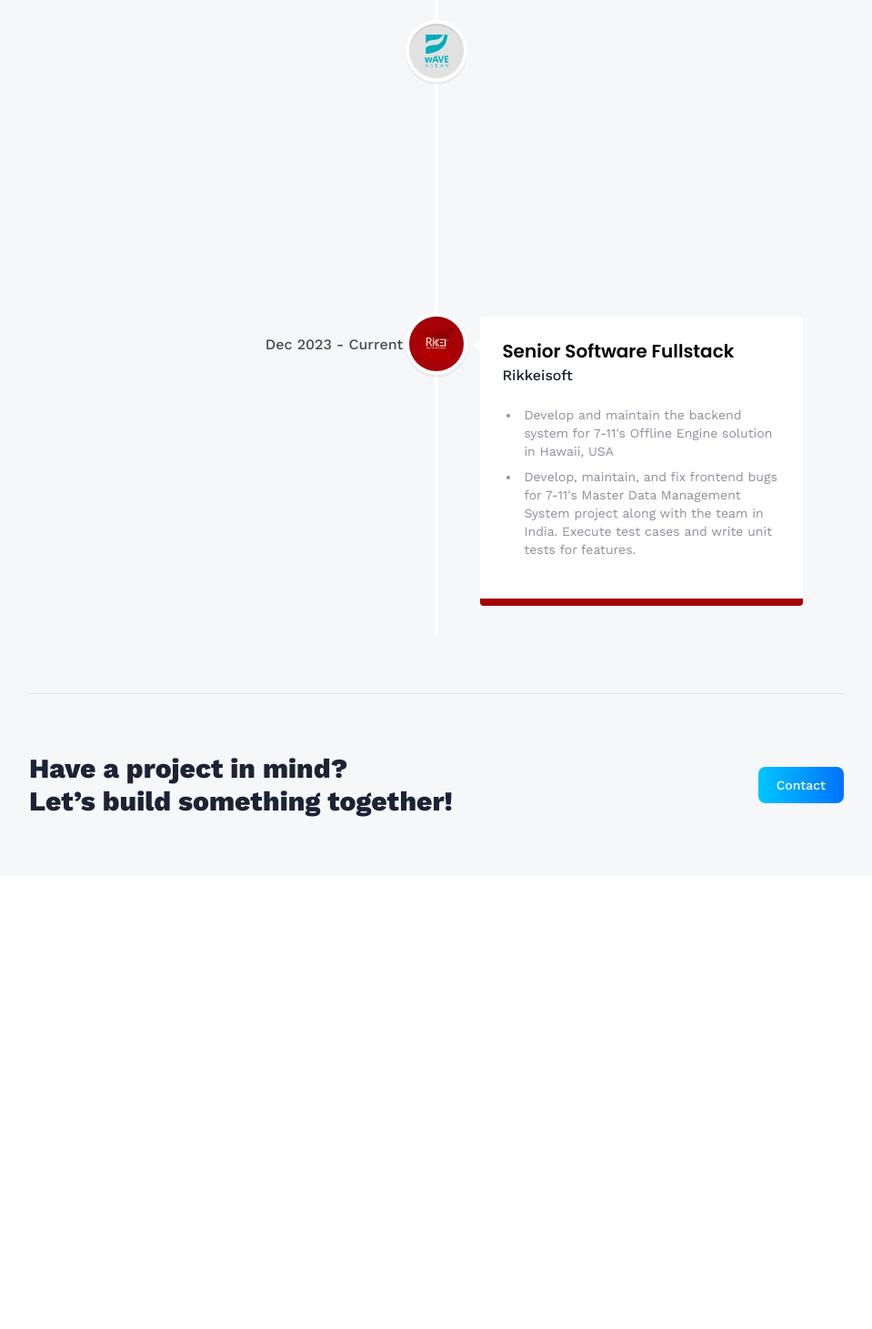
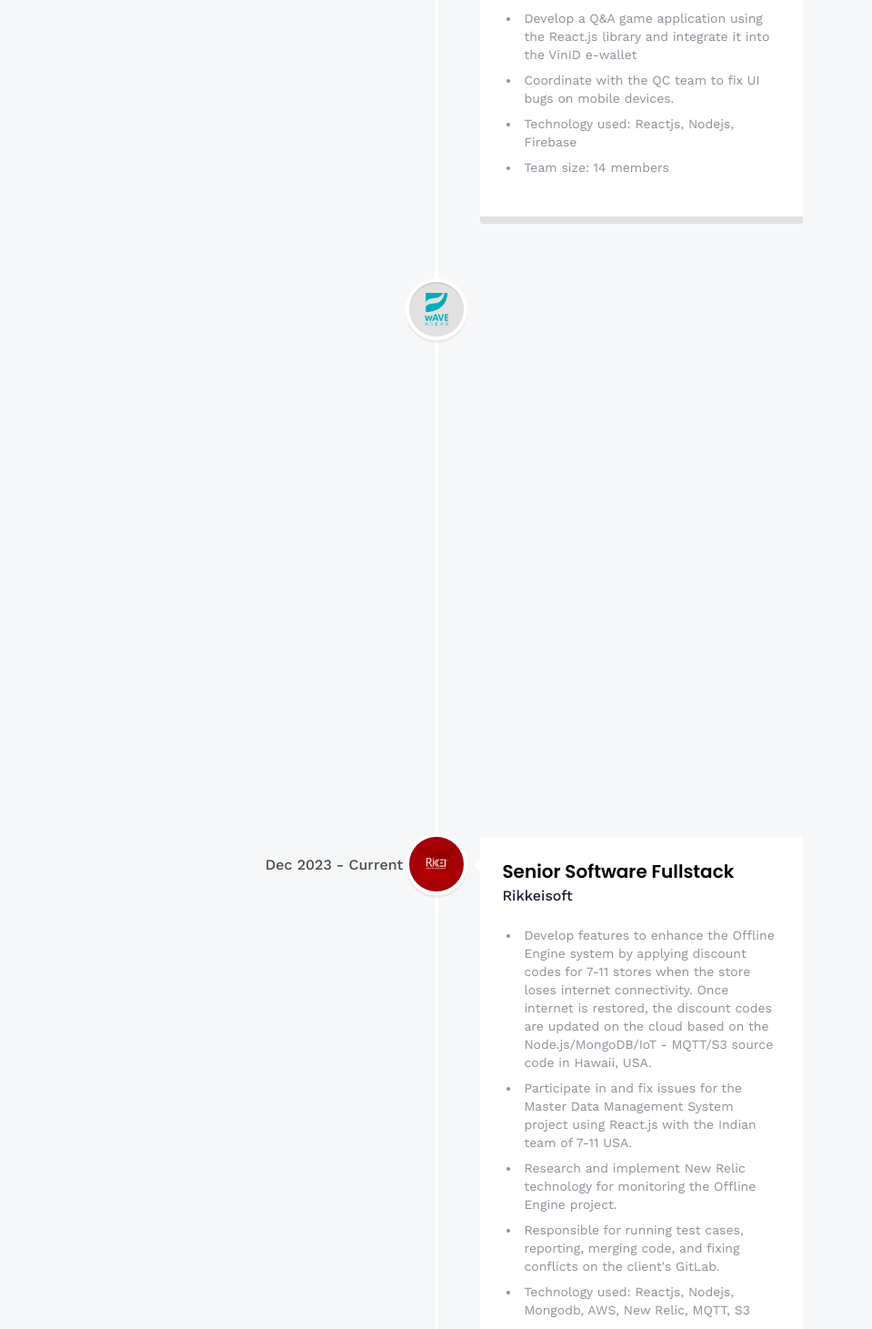
Before and after one commit to baophung020394/phunggiabao-portfolio, a React (Vite) app: page /about in a window 1280 px wide. Shown: the part 2220-3681 px from the top of the page at 91% size, without its empty margins (160-1119 px from the left). Before the commit the page ends 3183 px from the top, so only its background shows below. Built offline with nearby package versions, Linux system fonts and the light colour scheme; no server answers.

Commit message:
update experience

```diff
--- a/src/contants/index.js
+++ b/src/contants/index.js
@@ -122,8 +122,8 @@ export const experiences = [
     points: [
       "Development and maintenance of company system Sugar CRM",
       "Professional training to use the system for sales, admins, teachers",
-      // "Technology used: PHP, Sugar CRM",
-      // "Team size: 1 CTO, 2 PHP, 1 Database Engineer",
+      "Technology used: PHP, Sugar CRM",
+      "Team size: 1 CTO, 2 PHP, 1 Database Engineer",
     ],
   },
   {
@@ -135,6 +135,8 @@ export const experiences = [
     points: [
       "Development and maintenance project for clients",
       "Slice HTML from XD and Zeplin files. Responsible for the website's responsive.",
+      "Technology used: CMS Sitecore, HTML, CSS, JavaScript, Magento 2",
+      "Team size: 20",
     ],
   },
   {
@@ -145,7 +147,9 @@ export const experiences = [
     date: "Oct 2019 - Mar 2021",
     points: [
       "Develop a project for booking breakfast and lunch for internal company staff.",
-      " Develop a Big Data project, collaborating with the QC team to fix UI errors.",
+      "Develop a Big Data project, collaborating with the QC team to fix UI errors.",
+      "Technology used: Angular 9",
+      "Team size: 4 members",
     ],
   },
   {
@@ -157,6 +161,8 @@ export const experiences = [
     points: [
       "Develop a Q&A game application using the React.js library and integrate it into the VinID e-wallet",
       "Coordinate with the QC team to fix UI bugs on mobile devices.",
+      "Technology used: Reactjs, Nodejs, Firebase",
+      "Team size: 14 members",
     ],
   },
   {
@@ -166,8 +172,14 @@ export const experiences = [
     iconBg: "#e1e1e1",
     date: "Mar 2022 - Dec 2023",
     points: [
-      "Lead a small team including Junior QC, Developers, and Designers",
-      "Responsible for building the team, training, implementing Agile Scrum, and delivering company products.",
+      "Develop additional features for JAVA projects in Korea.",
+      "Develop projects related to group chat rooms, audio and video meeting rooms, and screen sharing",
+      "Build and develop a website with React.js. Develop source code from the beginning of the project.",
+      "Manage a small team including QC, Designer, and Developer.",
+      "Establish an Agile Scrum model for the company",
+      "Responsible for training members and delivering projects.",
+      "Technology used: Reactjs, JAVA Spring Boot 3, MySQL, Socket",
+      "Team size: 4 members",
     ],
   },
   {
@@ -177,8 +189,12 @@ export const experiences = [
     iconBg: "#a60008",
     date: "Dec 2023 - Current",
     points: [
-      "Develop and maintain the backend system for 7-11's Offline Engine solution in Hawaii, USA",
-      "Develop, maintain, and fix frontend bugs for 7-11's Master Data Management System project along with the team in India. Execute test cases and write unit tests for features.",
+      "Develop features to enhance the Offline Engine system by applying discount codes for 7-11 stores when the store loses internet connectivity. Once internet is restored, the discount codes are updated on the cloud based on the Node.js/MongoDB/IoT - MQTT/S3 source code in Hawaii, USA.",
+      "Participate in and fix issues for the Master Data Management System project using React.js with the Indian team of 7-11 USA.",
+      "Research and implement New Relic technology for monitoring the Offline Engine project.",
+      "Responsible for running test cases, reporting, merging code, and fixing conflicts on the client's GitLab.",
+      "Technology used: Reactjs, Nodejs, Mongodb, AWS, New Relic, MQTT, S3",
+      "Team size: 8 members Viet Nam, over 14 members Indian",
     ],
   },
 ];
@@ -192,12 +208,12 @@ export const socialLinks = [
   {
     name: "GitHub",
     iconUrl: github,
-    link: "https://github.com/YourGitHubUsername",
+    link: "https://github.com/baophung020394",
   },
   {
     name: "LinkedIn",
     iconUrl: linkedin,
-    link: "https://www.linkedin.com/in/YourLinkedInUsername",
+    link: "https://www.linkedin.com/in/phunggiabao",
   },
 ];
 
```
